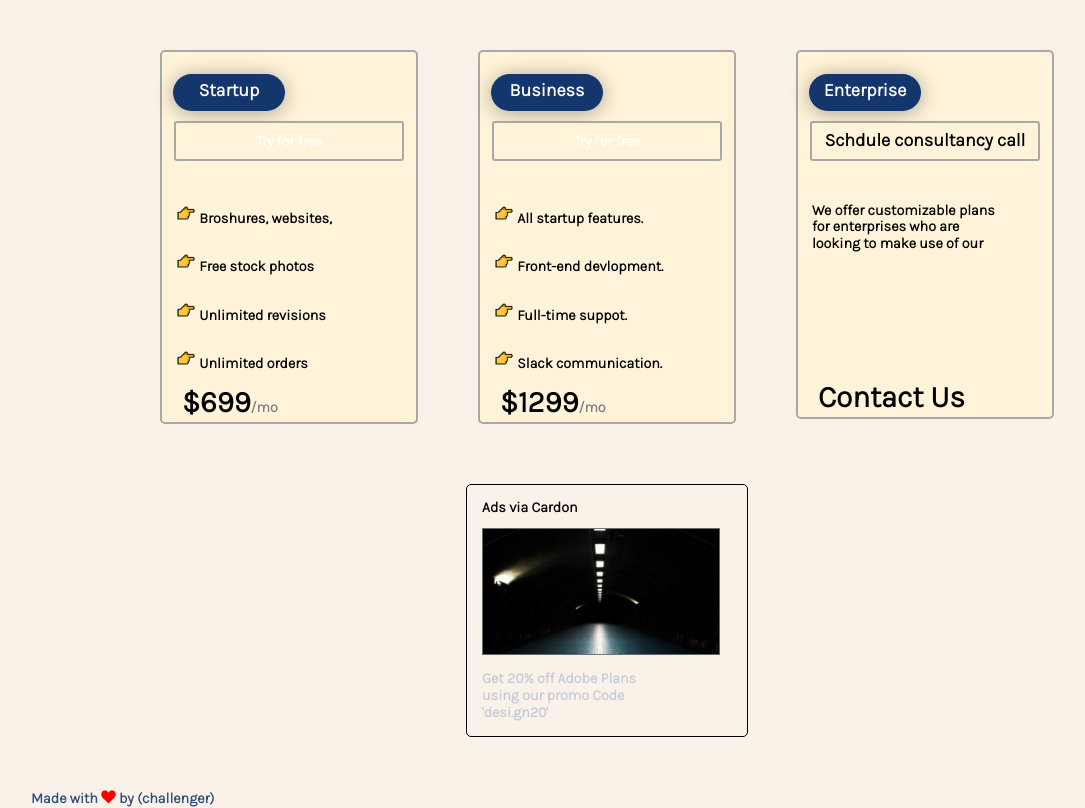
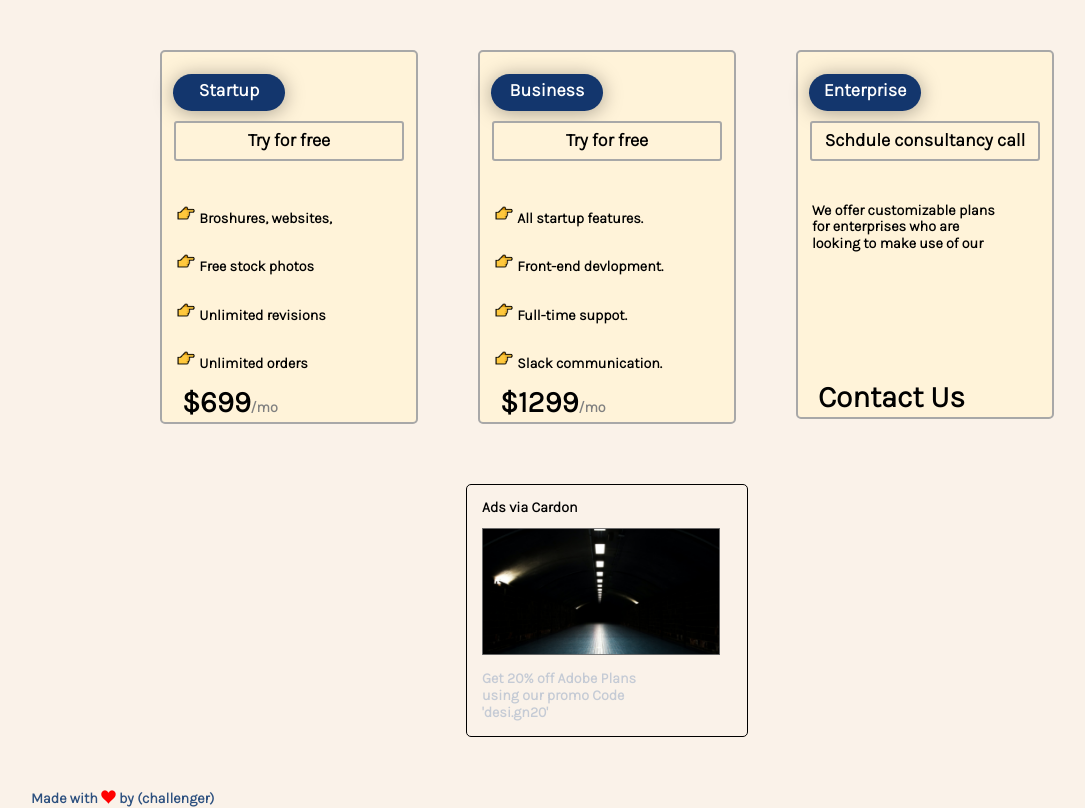
Before and after one commit to AZdevloper/Contact-and-landing-page-of-design-website, a plain HTML site: page index.html in a window 1280 px wide. Shown: the part 923-1731 px from the top of the page, without its empty margins (33-1118 px from the left). Drawn offline with Linux system fonts and the light colour scheme; files whose address does not match are found by name.

Commit message:
fix error

```diff
--- a/index.html
+++ b/index.html
@@ -111,7 +111,7 @@
           <span class="txt1">Startup</span>
         </div>
         <div class="butt">
-        <button><a href="signIn.html"> Try for free</a></button>
+        <button> Try for free</button>
         </div>
         <div class="li1">
           <li class="li2">
@@ -137,7 +137,7 @@
           <span class="txt1">Business</span>
         </div>
         <div class="butt">
-        <button><a href="signIn.html"> Try for free</a></button>
+        <button> Try for free</button>
       </div>
       <div class="li1">
         <li class="li2"> <img src="image/🎉 copies.png" alt="icon"> All startup features.</li>
--- a/style.css
+++ b/style.css
@@ -200,10 +200,6 @@ input[type="email"],input[type="password"] {
     border: 2px solid rgb(168, 168, 168);
     font-size: large;
     font-weight: bolder;
-}
-.butt button a{
-    color: white;
-    text-decoration: none;
 }
 .butt button:active {
     background-color: rgb(22, 0, 120);
```
